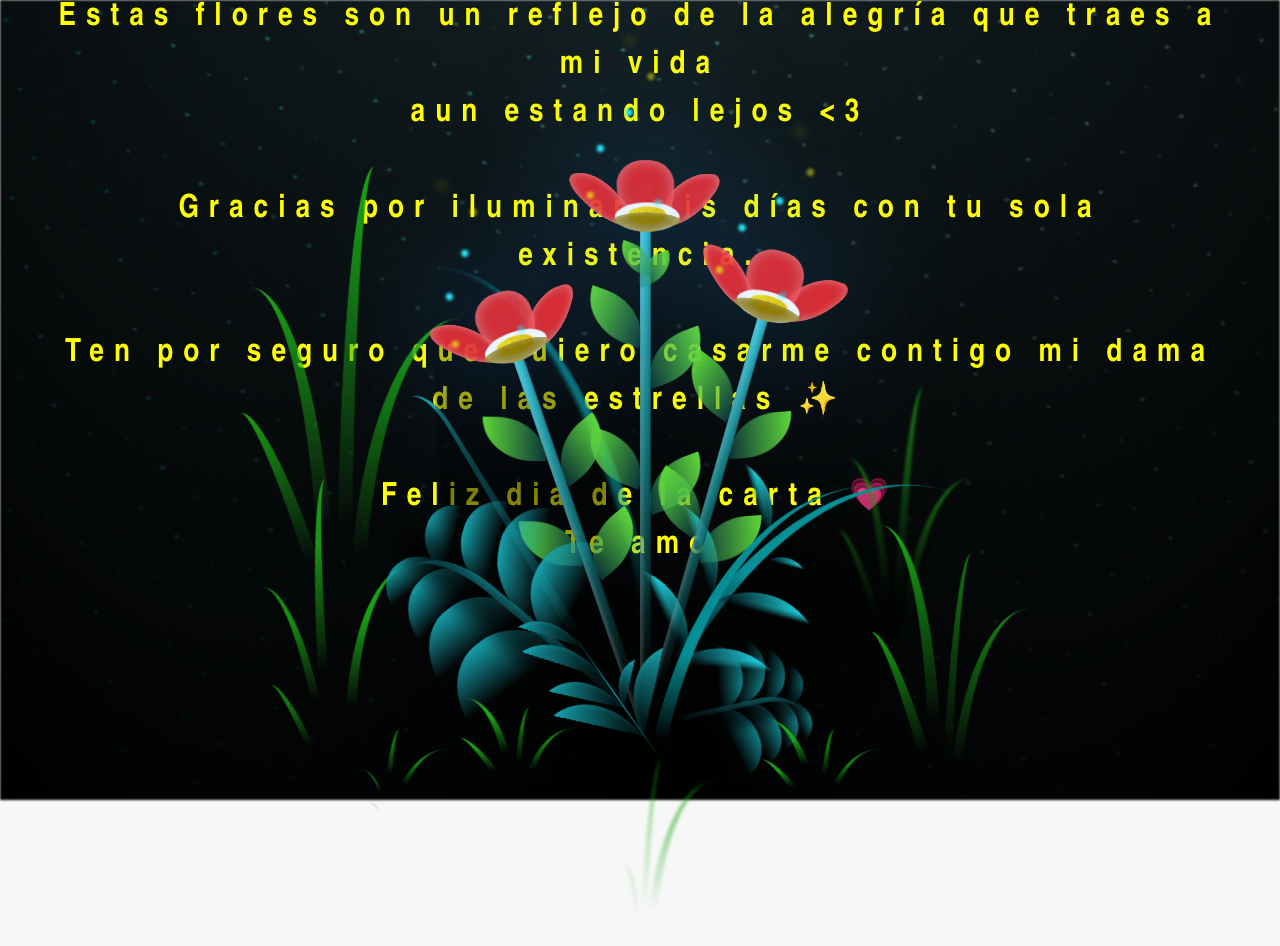
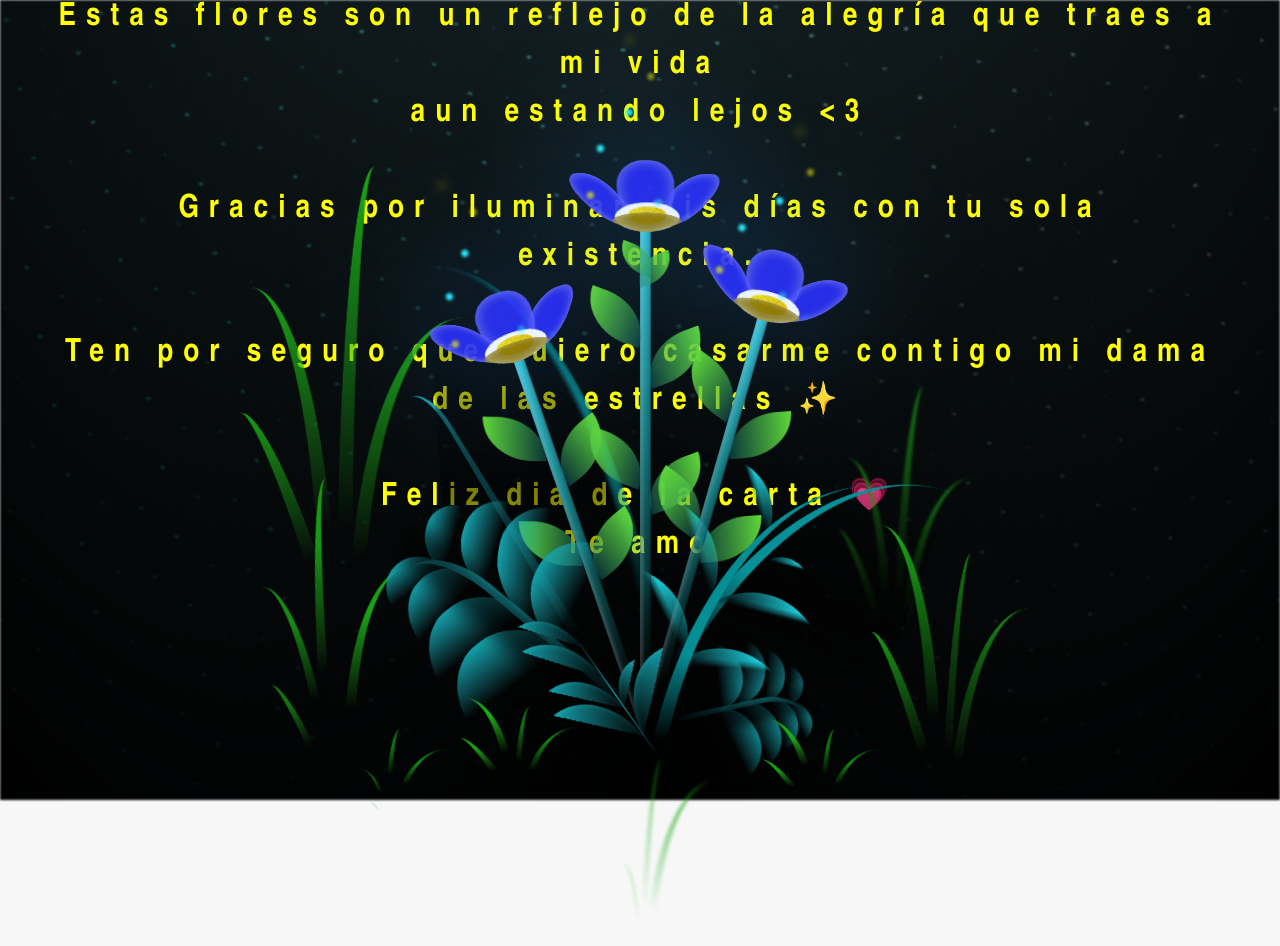
Before and after one commit to E22020/Clase28112024, a plain HTML site: page flower.html in a window 1280 px wide. Drawn offline with Linux system fonts and the light colour scheme.

Commit message:
Update main.css

```diff
--- a/css/main.css
+++ b/css/main.css
@@ -251,7 +251,7 @@ body {
   height: 11vmin;
   border-radius: 51% 49% 47% 53%/44% 45% 55% 69%;
   background-color: #253bfd;
-  background-color: #fd2525;
+  background-color: #2925fd;
   transform-origin: bottom center;
   opacity: 0.9;
   box-shadow: inset 0 0 2vmin rgba(255, 255, 255, 0.5);
```
